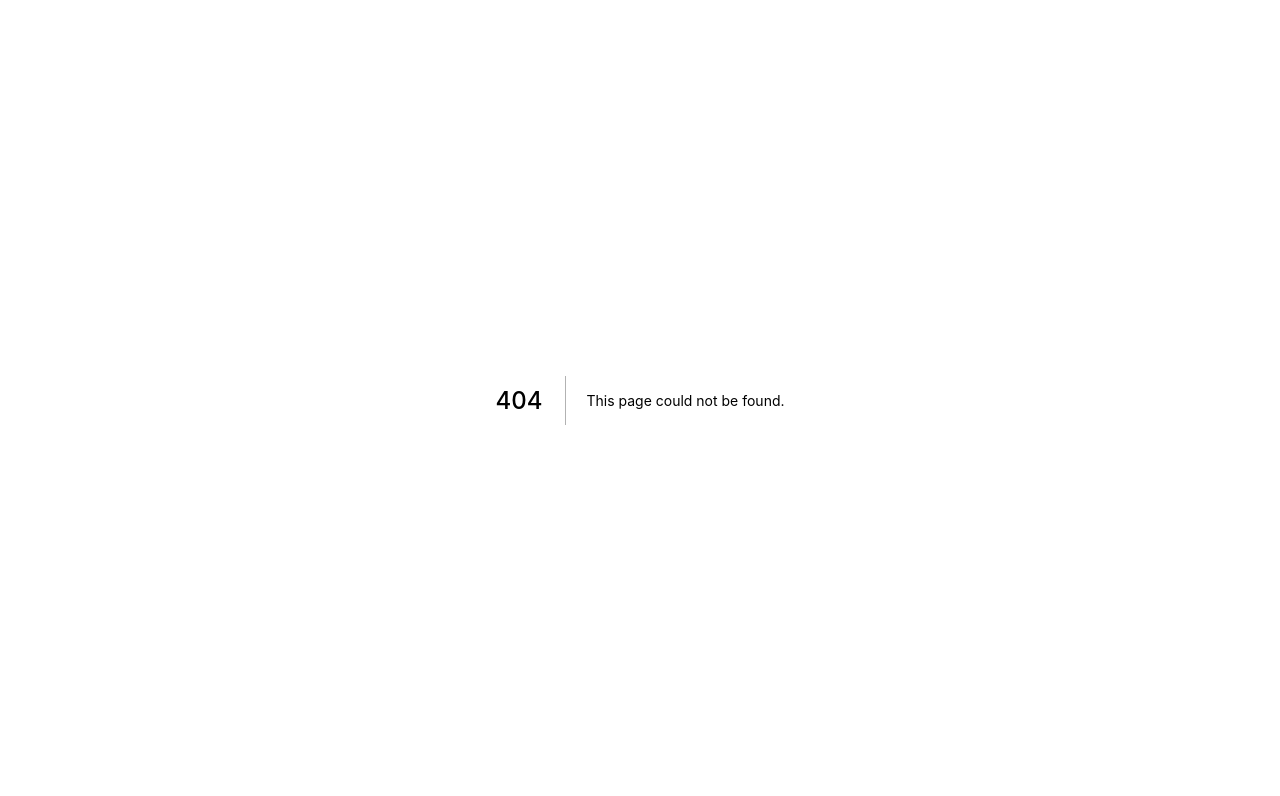
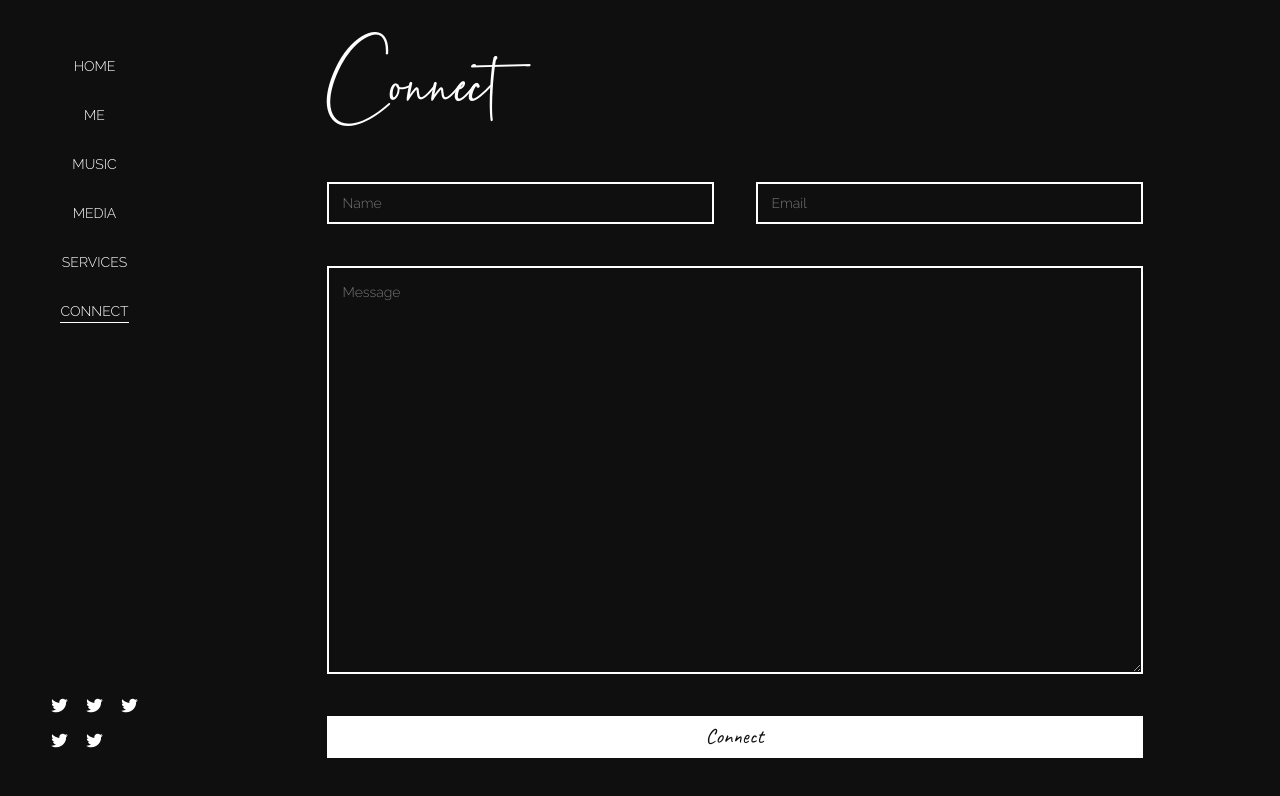
Before and after one commit to Domcsore/danisenior-2-0-frontend, a Next.js app: page /connect in a window 1280 px wide. Before the commit this address had no page. Shown: the top 796 px of the page. Built offline with nearby package versions, Linux system fonts and the light colour scheme.

Commit message:
Added connect page

```diff
--- /dev/null
+++ b/components/Button.tsx
@@ -0,0 +1,21 @@
+import React from "react";
+import styled from "@emotion/styled";
+
+import { colours, sizes } from "../helpers/styles";
+
+const Sbutton = styled.button`
+  background: ${colours.white};
+  color: ${colours.black};
+  height: ${sizes.xxl};
+  display: flex;
+  justify-content: center;
+  align-items: center;
+  padding: 0 ${sizes.xxl};
+  font-family: "Caveat", cursive;
+  font-size: ${sizes.lg};
+  border: none;
+`;
+
+const Button: React.FC = ({ children }) => <Sbutton>{children}</Sbutton>;
+
+export default Button;
--- /dev/null
+++ b/components/Input.tsx
@@ -0,0 +1,22 @@
+import React from "react";
+import styled from "@emotion/styled";
+import { colours, sizes } from "../helpers/styles";
+
+const Sinput = styled.input`
+  background: ${colours.black};
+  border: 2px solid ${colours.white};
+  height: ${sizes.xxl};
+  color: ${colours.white};
+  padding: ${sizes.md};
+`;
+
+interface InputProps extends React.InputHTMLAttributes<HTMLInputElement> {
+  label;
+}
+
+const Input = ({ name, label, ...rest }: InputProps) => (
+  // eslint-disable-next-line react/jsx-props-no-spreading
+  <Sinput aria-label={label} name={name} {...rest} />
+);
+
+export default Input;
--- a/components/MediaArticle.tsx
+++ b/components/MediaArticle.tsx
@@ -125,6 +125,7 @@ const MediaArticle = ({ type, title, media, text }: MediaArticleProps) => {
       <SdivAspectSixteenNine>
         <SdivMediaContainer type={type}>{renderMedia(type)}</SdivMediaContainer>
       </SdivAspectSixteenNine>
+      {/* eslint-disable-next-line react/no-danger */}
       <div dangerouslySetInnerHTML={{ __html: text }} />
     </article>
   );
--- /dev/null
+++ b/components/Textarea.tsx
@@ -0,0 +1,22 @@
+import React from "react";
+import styled from "@emotion/styled";
+import { colours, sizes } from "../helpers/styles";
+
+const Stextarea = styled.textarea`
+  background: ${colours.black};
+  border: 2px solid ${colours.white};
+  color: ${colours.white};
+  padding: ${sizes.md};
+`;
+
+interface TextareaProps
+  extends React.TextareaHTMLAttributes<HTMLTextAreaElement> {
+  label;
+}
+
+const Textarea = ({ name, label, ...rest }: TextareaProps) => (
+  // eslint-disable-next-line react/jsx-props-no-spreading
+  <Stextarea aria-label={label} name={name} {...rest} />
+);
+
+export default Textarea;
--- a/components/Wrapper.tsx
+++ b/components/Wrapper.tsx
@@ -11,9 +11,10 @@ interface SWrapperProps {
 }
 
 const SWrapper = styled.div<SWrapperProps>`
+  display: flex;
+  flex-direction: column;
   position: relative;
-  max-height: 100vh;
-  min-height: 100vh;
+  height: 100vh;
   min-width: 100vw;
   background-color: ${colours.black};
   overflow: ${({ navOpen }) => (navOpen ? "hidden" : "auto")};
@@ -21,15 +22,18 @@ const SWrapper = styled.div<SWrapperProps>`
   ${media(breakpoints.md)} {
     overflow: auto;
     display: flex;
+    flex-direction: row;
   }
 `;
 
 const Smain = styled.main`
+  position: relative;
   padding: ${sizes.xxl} ${sizes.md};
+  flex-grow: 1;
+  flex-basis: 100%;
 
   ${media(breakpoints.md)} {
     padding: ${sizes.xxl};
-    flex-grow: 1;
     max-width: 900px;
     margin-left: auto;
     margin-right: auto;
--- /dev/null
+++ b/pages/connect.tsx
@@ -0,0 +1,36 @@
+import React from "react";
+import styled from "@emotion/styled";
+import Wrapper from "../components/Wrapper";
+import Grid from "../components/Grid";
+import { sizes } from "../helpers/styles";
+import Title from "../components/Title";
+import Button from "../components/Button";
+import Input from "../components/Input";
+import Textarea from "../components/Textarea";
+
+const SGridConnect = styled(Grid)`
+  height: 100%;
+  grid-template-rows: min-content auto;
+`;
+
+const SGridForm = styled(Grid)`
+  grid-template-rows: min-content auto min-content;
+`;
+
+const Connect = () => (
+  <Wrapper title="Connect">
+    <SGridConnect gap={sizes.xxl}>
+      <Title>Connect</Title>
+      <SGridForm gap={sizes.xxl}>
+        <Grid columns={1} mdColumns={2} gap={sizes.xxl}>
+          <Input name="name" label="Name" placeholder="Name" />
+          <Input name="email" label="Email" placeholder="Email" />
+        </Grid>
+        <Textarea name="message" label="message" placeholder="Message" />
+        <Button>Connect</Button>
+      </SGridForm>
+    </SGridConnect>
+  </Wrapper>
+);
+
+export default Connect;
```
